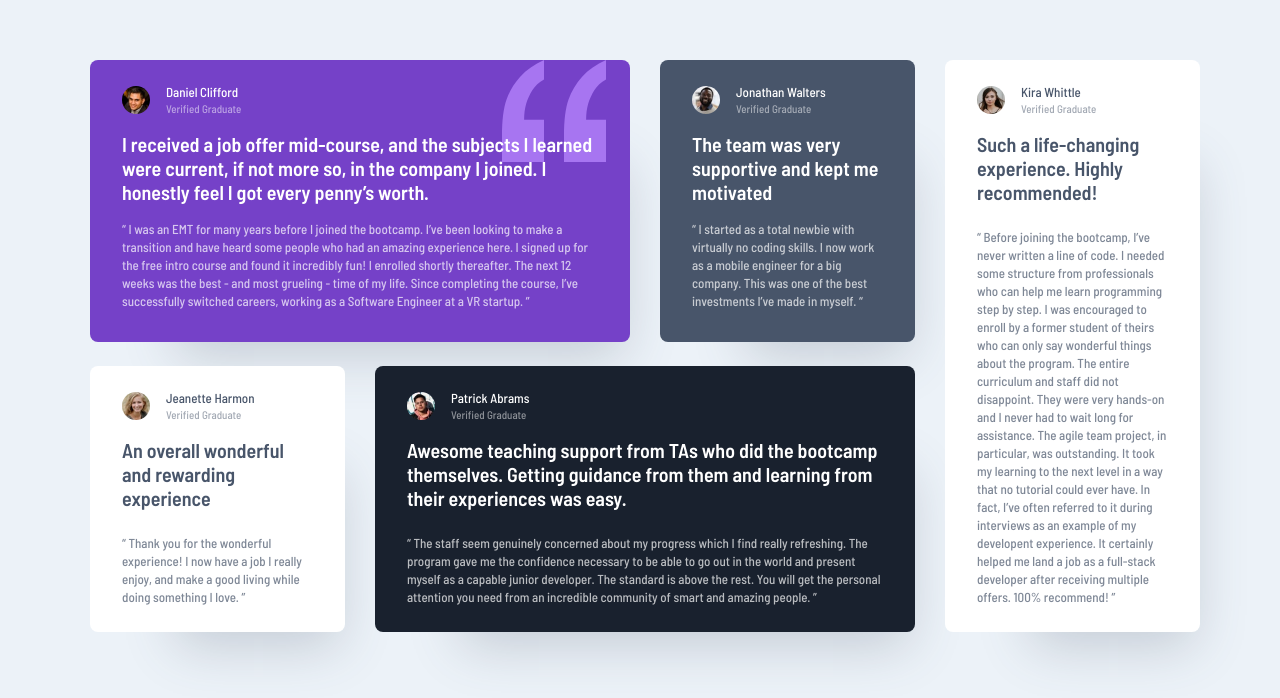
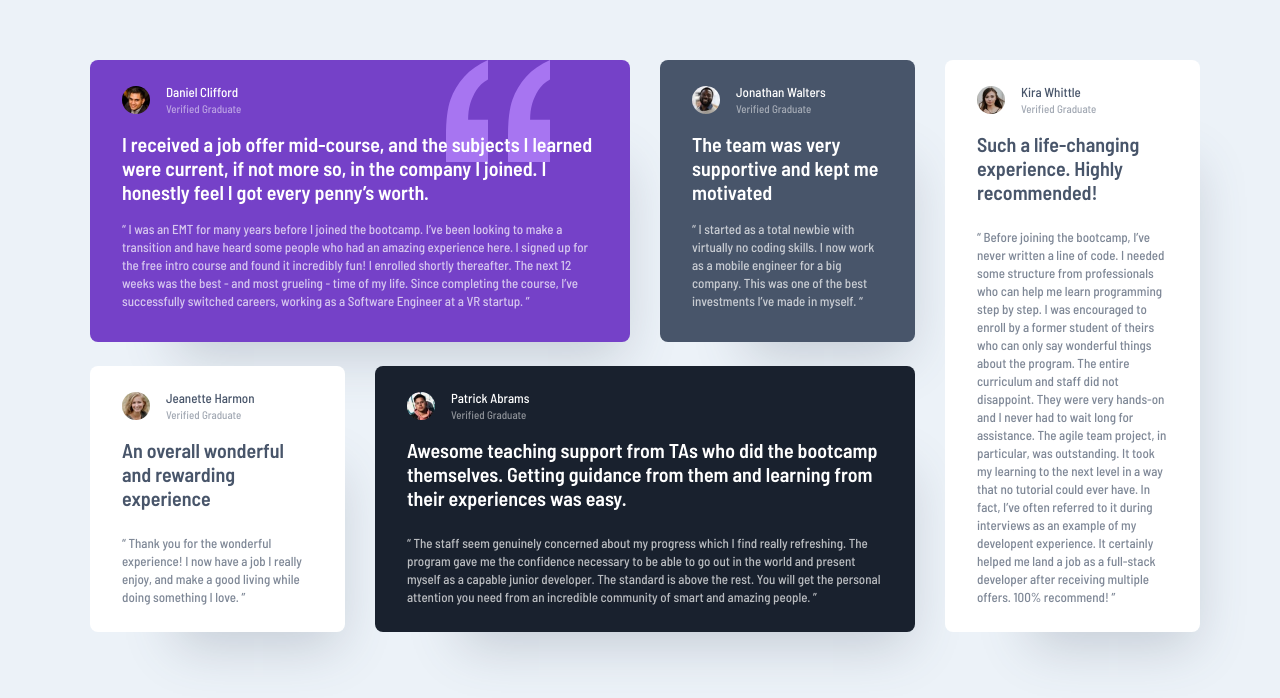
Before and after one commit to Galaxy159/Testimonial-Section, a React (Create React App) app: page / in a window 1280 px wide. Shown: the part 104-802 px from the top of the page. Built offline with nearby package versions, Linux system fonts and the light colour scheme.

Commit message:
position quotation marks

```diff
--- a/src/style/App.css
+++ b/src/style/App.css
@@ -88,6 +88,7 @@ h2 {
   .testimonials__testimonial:nth-child(1) {
     grid-column: 1/3;
     height: 28.2rem;
+    background-position: top 0 right 8rem;
   }
 }
 .testimonials__testimonial:nth-child(3) > h2, .testimonials__testimonial:nth-child(4) > h2, .testimonials__testimonial:nth-child(5) > h2 {
--- a/src/style/scss/_testimonials.scss
+++ b/src/style/scss/_testimonials.scss
@@ -40,6 +40,7 @@
       @include respond(desktop) {
         grid-column: 1 / 3;
         height: 28.2rem;
+        background-position: top 0 right 8rem;
       }
     }
 
```
Also changed, not shown: 1 other file (tests, documents, lock files or other folders).
